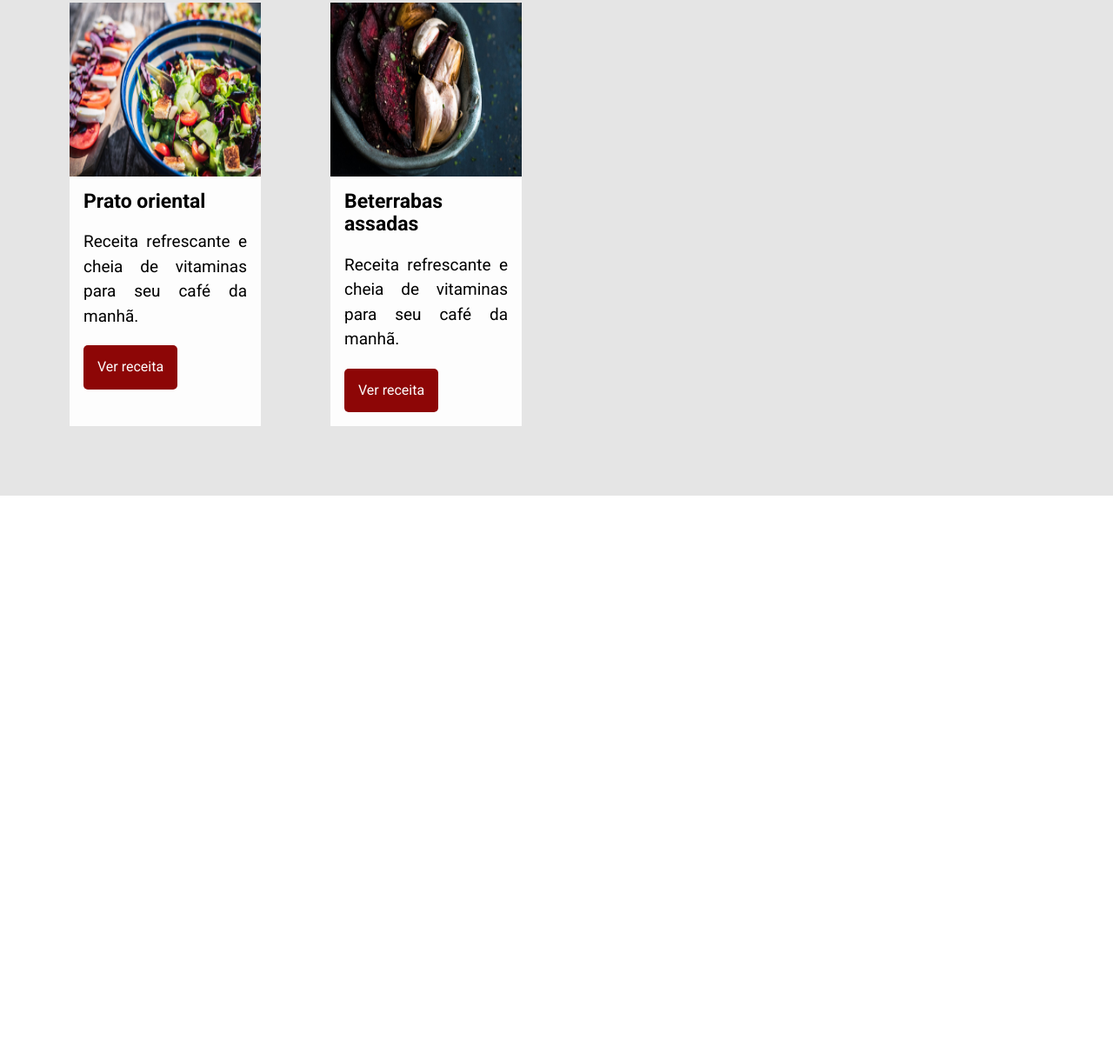
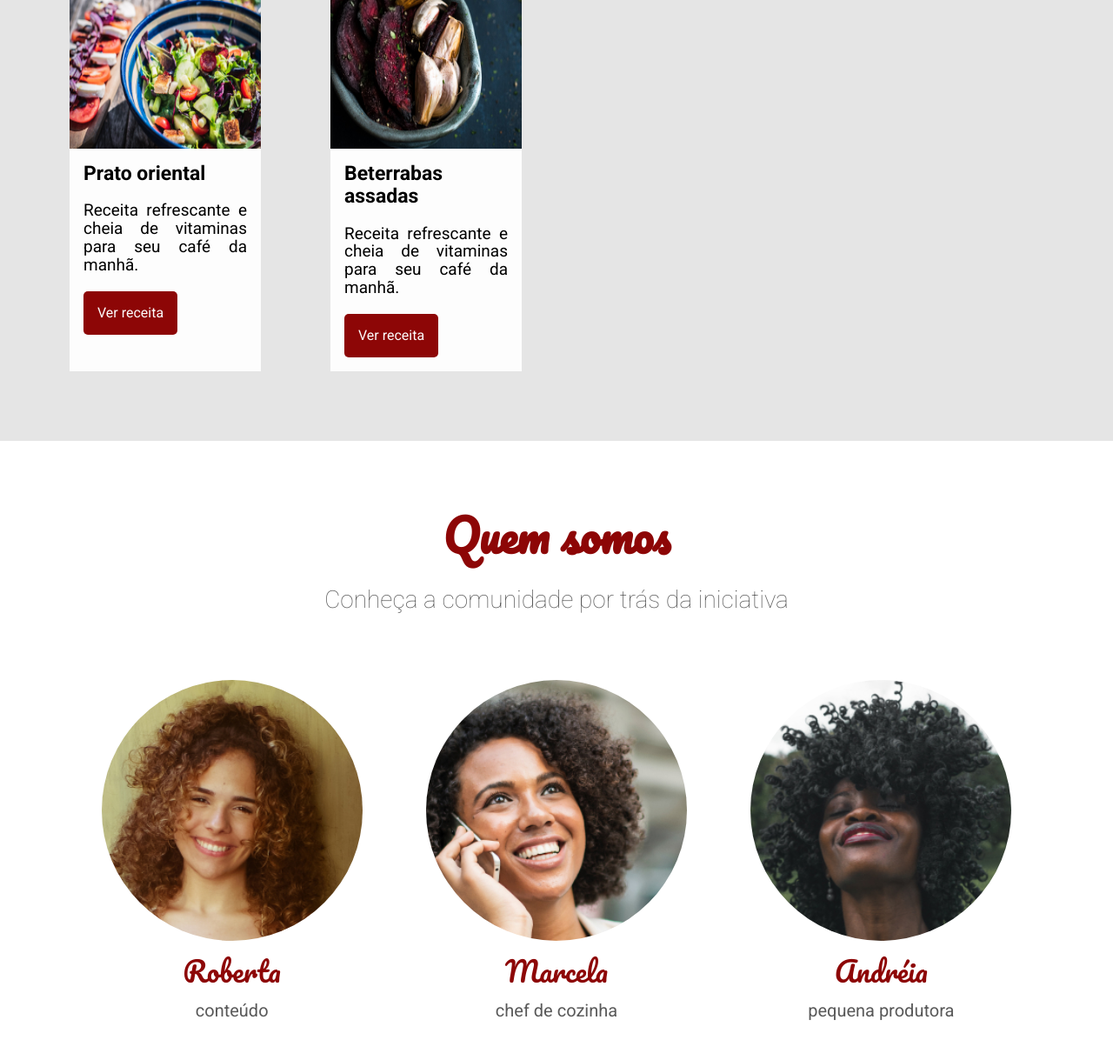
Before and after one commit to Jeffersonadao/Fruta-Fruto, a plain HTML site: page index.html in a window 1280 px wide. Shown: the part 1708-2919 px from the top of the page at 87% size. Before the commit the page ends 2278 px from the top, so only its background shows below. Drawn offline with Linux system fonts and the light colour scheme.

Commit message:
inserindo quem somos e pessoas

```diff
--- /dev/null
+++ b/assets/css/pessoa/pessoa-funcao.css
@@ -0,0 +1,5 @@
+.pessoa__funcao {
+    text-transform: lowercase;
+    color: #595959;
+    font-size: 1.25rem;
+}
--- /dev/null
+++ b/assets/css/pessoa/pessoa-imagem.css
@@ -0,0 +1,21 @@
+.pessoa__imagem {
+    width: 300px;
+    height: 300px;
+    margin: 0 auto;
+    background-repeat: no-repeat;
+    background-size: cover;
+    background-position: center;
+    border-radius: 100%;
+}
+
+.pessoa__imagem--roberta {
+    background-image: url('../../img/pessoas/roberta.jpg');
+}
+
+.pessoa__imagem--marcela {
+    background-image: url('../../img/pessoas/marcela.jpg');
+}
+
+.pessoa__imagem--andreia {
+    background-image: url('../../img/pessoas/andreia.jpg');
+}
--- /dev/null
+++ b/assets/css/pessoa/pessoa-nome.css
@@ -0,0 +1,6 @@
+.pessoa__nome {
+    margin: 1rem 0;
+    font-family: Pacifico, cursive;
+    color: #8d0606;
+    font-size: 2rem;
+}
--- /dev/null
+++ b/assets/css/pessoa/pessoa.css
@@ -0,0 +1,4 @@
+.pessoa {
+    display: flex;
+    flex-direction: column;
+}
--- /dev/null
+++ b/assets/css/pessoas.css
@@ -0,0 +1,5 @@
+.pessoas {
+    display: flex;
+    justify-content: space-around;
+    padding-top: 3rem;
+}
--- /dev/null
+++ b/assets/css/quemSomos/quemSomos-descricao.css
@@ -0,0 +1,5 @@
+.quem-somos__descricao {
+    font-weight: 100;
+    font-size: 1.75rem;
+    color: #595959;
+}
--- /dev/null
+++ b/assets/css/quemSomos/quemSomos.css
@@ -0,0 +1,4 @@
+.quem-somos {
+    text-align: center;
+    padding: 5rem;
+}
--- a/assets/css/receita/receita-descricao.css
+++ b/assets/css/receita/receita-descricao.css
@@ -1,5 +1,5 @@
 .receita__descricao {
     font-size: 1.1875rem;
-    line-height: 1.5;
+    line-height: 1.1;
     text-align: justify;
 }
--- a/assets/css/receita/receita-imagem.css
+++ b/assets/css/receita/receita-imagem.css
@@ -1,3 +1,3 @@
 .receita__imagem {
-    height: 200px;
+    height: 190px;
 }
--- a/index.html
+++ b/index.html
@@ -25,6 +25,17 @@
         <link rel="stylesheet" href="./assets/css/receita/receita-conteudo.css">
         <link rel="stylesheet" href="./assets/css/receita/receita-botao.css">
         <link rel="stylesheet" href="./assets/css/receita/receita-imagem.css">
+        <link rel="stylesheet" href="./assets/css/quemSomos/quemSomos.css">
+        <link rel="stylesheet" href="./assets/css/quemSomos/quemSomos-titulo.css.css">
+        <link rel="stylesheet" href="./assets/css/quemSomos/quemSomos-descricao.css">
+        <link rel="stylesheet" href="./assets/css/pessoas.css"/>
+        <link rel="stylesheet" href="./assets/css/pessoa/pessoa.css"/>
+        <link rel="stylesheet" href="./assets/css/pessoa/pessoa-funcao.css"/>
+        <link rel="stylesheet" href="./assets/css/pessoa/pessoa-imagem.css"/>
+        <link rel="stylesheet" href="./assets/css/pessoa/pessoa-nome.css"/>
+//...
+
+
     </head>
     <body>
         <header class="cabecalho">
@@ -100,5 +111,27 @@
             </div>
         </section>
 
+        <section class="quem-somos">
+            <h3 class="quem-somos__titulo">Quem somos</h3>
+            <p class="quem-somos__descricao">Conheça a comunidade por trás da iniciativa</p>
+            <div class="pessoas">
+                <div class="pessoa">
+                    <div class="pessoa__imagem pessoa__imagem--roberta"></div>
+                    <span class="pessoa__nome">Roberta</span>
+                    <span class="pessoa__funcao">Conteúdo</span>
+                </div>
+                <div class="pessoa">
+                    <div class="pessoa__imagem pessoa__imagem--marcela"></div>
+                    <span class="pessoa__nome">Marcela</span>
+                    <span class="pessoa__funcao">Chef de cozinha</span>
+                </div>
+                <div class="pessoa">
+                    <div class="pessoa__imagem pessoa__imagem--andreia"></div>
+                    <span class="pessoa__nome">Andréia</span>
+                    <span class="pessoa__funcao">Pequena Produtora</span>
+                </div>
+            </div>
+        </section>
+
     </body>
 </html>
```
